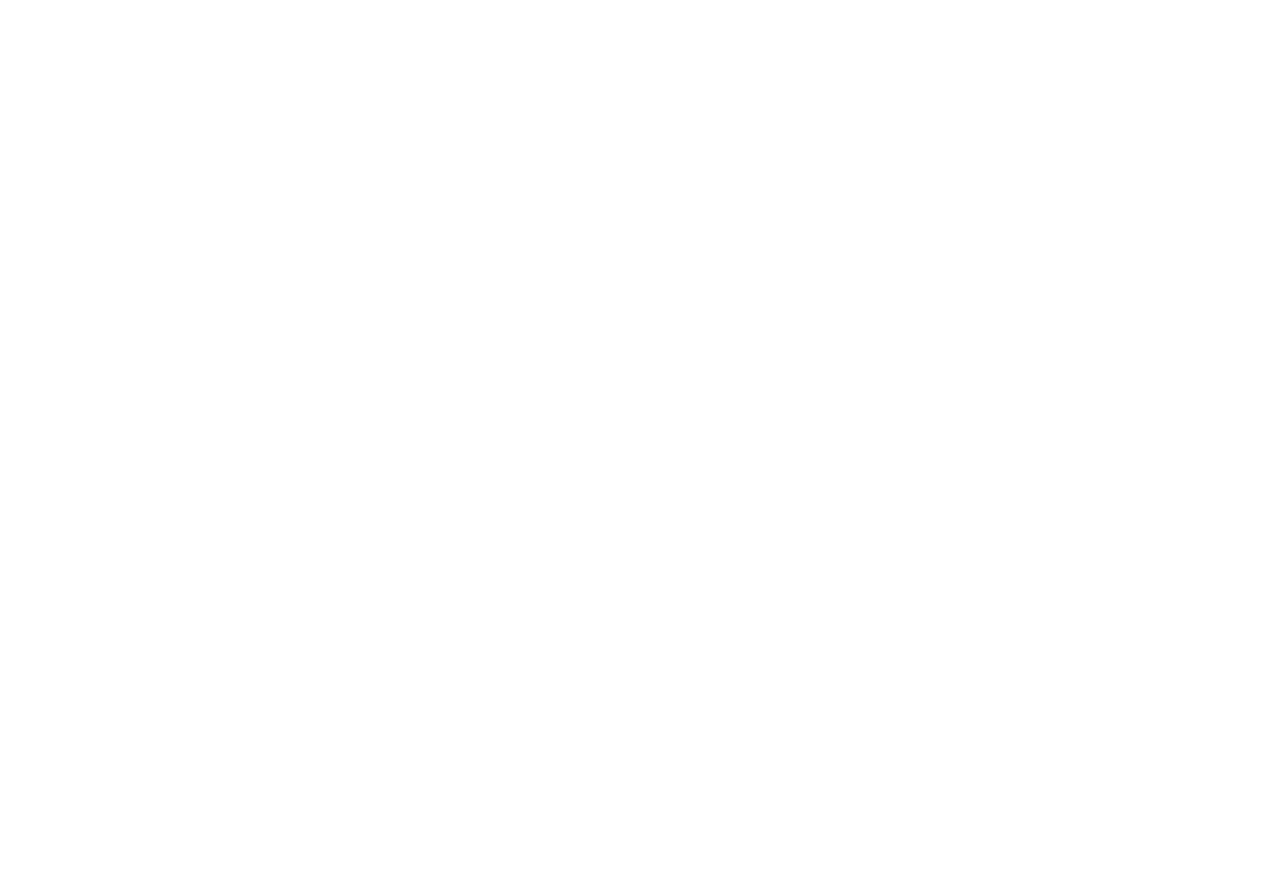
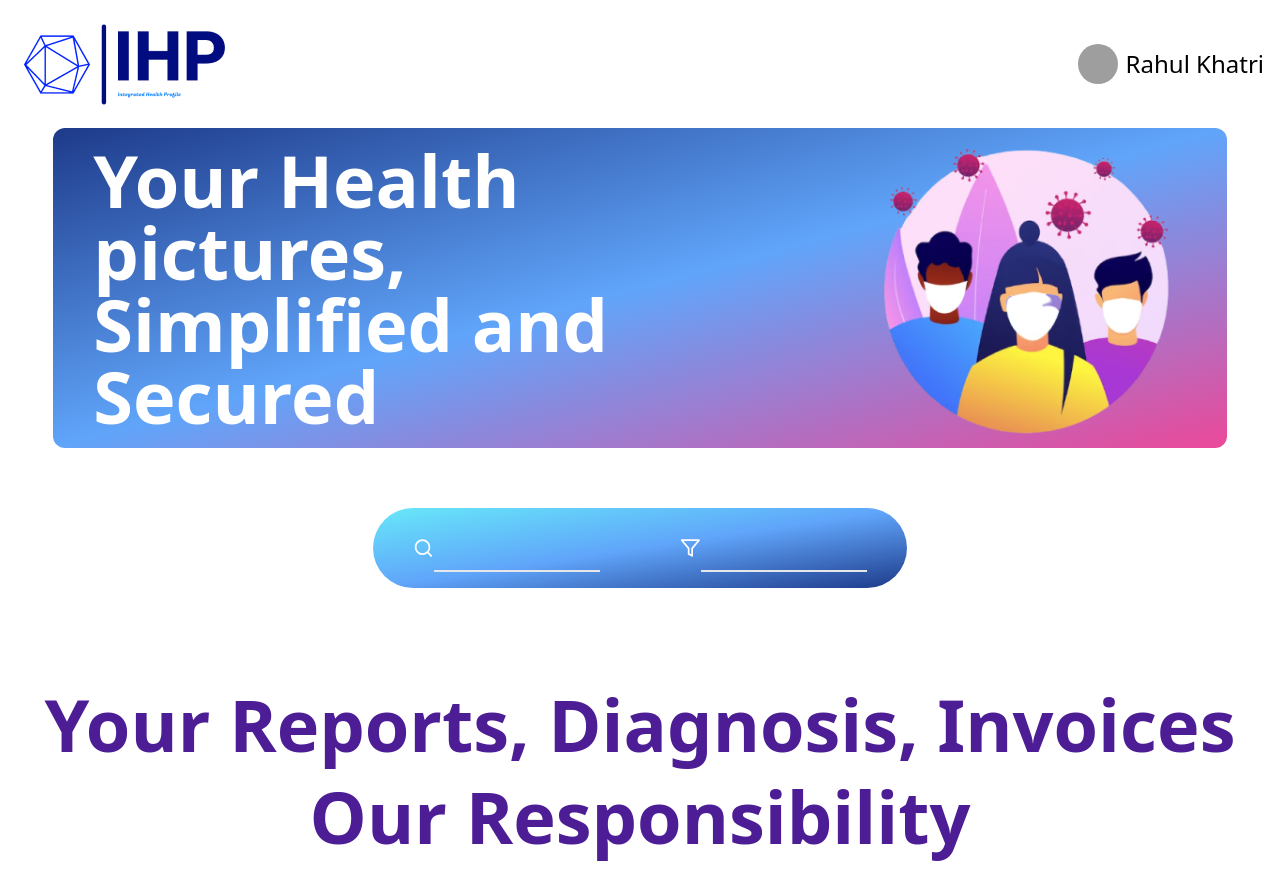
Before and after one commit to SohamGhugare/IHP, a React (Create React App) app: page /patient/profile in a window 1280 px wide. Before the commit this address had no page. Before the commit the page ends 800 px from the top, so only its background shows below. Built offline with nearby package versions, Linux system fonts and the light colour scheme; grey boxes are pictures that could not be loaded; the HTML template or start-up script is replaced by a standard one.

Commit message:
feat: patient profile

```diff
--- a/package.json
+++ b/package.json
@@ -44,6 +44,7 @@
     ]
   },
   "devDependencies": {
+    "daisyui": "^3.0.1",
     "tailwindcss": "^3.3.2"
   }
 }
--- a/src/App.js
+++ b/src/App.js
@@ -5,6 +5,7 @@
 import SigninPageDoc from "./pages/doctor/SigninPage";
 import SignupPageDoc from "./pages/doctor/SignupPage";
 import Profile from "./pages/doctor/Profile";
+import ProfileUser from "./pages/patient/ProfileUser";
 
 
 function App() {
@@ -17,6 +18,7 @@
       <Route path="/doctor/login" element={<SigninPageDoc/>}/>
       <Route path="/doctor/register" element={<SignupPageDoc/>}/>
       <Route path="/doctor/profile" element={<Profile/>}/>
+      <Route path="/patient/profile" element={<ProfileUser/>}/>
 
     </Routes>
 
--- /dev/null
+++ b/src/components/Patient/About.jsx
@@ -0,0 +1,9 @@
+import React from 'react'
+
+const About = () => {
+  return (
+    <div>About</div>
+  )
+}
+
+export default About
--- a/src/components/Patient/Banner.jsx
+++ b/src/components/Patient/Banner.jsx
@@ -1,9 +1,26 @@
 import React from 'react'
+import BannerImg from "../../assets/banner_user.png"
 
 const Banner = () => {
-  return (
-    <div>Banner</div>
-  )
+    return (
+        <div className="flex flex-col justify-between items-center justify-center">
+
+            <div className="w-11/12 md:w-500 h-80 md:h-320 bg-gradient-to-br from-blue-900 via-blue-400 to-pink-500 rounded-xl flex overflow-hidden">
+                <div className="flex flex-col justify-center flex-2 m-10">
+                    <text className="text-7xl font-bold text-white">
+                    Your Health pictures,
+                    </text>
+                    <text className="text-7xl font-bold text-white">
+                    Simplified and Secured
+                    </text>
+                </div>
+                <div className='w-2/12'>
+
+                </div>
+                <img className="w-372 h-341 flex-1 mr-5" src={BannerImg} alt="banner" />
+            </div>
+        </div>
+    )
 }
 
 export default Banner
--- /dev/null
+++ b/src/components/Patient/Searchbar.jsx
@@ -0,0 +1,28 @@
+import React from 'react'
+import TextField from '@mui/material/TextField';
+import { FiSearch, FiFilter } from 'react-icons/fi'
+
+const Searchbar = () => {
+    return (
+        <div className="flex flex-col items-center justify-center">
+            <div className="flex justify-evenly w-5/12 h-20 bg-gradient-to-tl from-blue-900 via-blue-400 to-cyan-300 rounded-full m-5">
+                <div className="flex items-center justify-center m-10 bg-gray-200 bg-opacity-50 rounded-full">
+                    <FiSearch className="text-white text-2xl" />
+                    <input
+                        type="text"
+                        className="w-full px-4 py-2 focus:outline-none bg-transparent border-b-2 border-white-500 text-white h-12 text-lg"
+                    />
+                </div>
+                <div className="flex items-center justify-center m-10 bg-gray-200 bg-opacity-50 rounded-full">
+                    <FiFilter className="text-white text-2xl" />
+                    <input
+                        type="text"
+                        className="w-full px-4 py-2 focus:outline-none bg-transparent border-b-2 border-white-500 text-white h-12 text-lg"
+                    />
+                </div>
+            </div>
+        </div>
+    )
+}
+
+export default Searchbar
--- /dev/null
+++ b/src/components/Patient/TabPanel.jsx
@@ -0,0 +1,58 @@
+import React from 'react'
+import { MdLocalPharmacy } from 'react-icons/md'
+
+const TabPanel = () => {
+    return (
+        <div className="flex flex-col items-center justify-center bg-blue-100 h-200">
+            <div className="carousel rounded-box flex items-center justify-center">
+                <div className="carousel-item w-1000">
+                    <div className="card w-90 bg-base-100 shadow-xl">
+                        <figure className="px-10 pt-10">
+                            <div className="card-actions">
+
+                                <div className="w-20 h-20 rounded-full bg-blue-500 flex items-center justify-center">
+                                    <MdLocalPharmacy className='w-10 h-10 text-white'/>
+                                </div>
+                            </div>
+                        </figure>
+                        <div className="card-body items-center text-center">
+                            <h2 className="card-title">Shoes!</h2>
+                            <p>If a dog chews shoes whose shoes does he choose?</p>
+
+                        </div>
+                    </div>
+                </div>
+                <div className="carousel-item w-1000">
+                    <div className="card w-90 bg-base-100 shadow-xl">
+                        <figure className="px-10 pt-10">
+                            <img src="/images/stock/photo-1606107557195-0e29a4b5b4aa.jpg" alt="Shoes" className="rounded-xl" />
+                        </figure>
+                        <div className="card-body items-center text-center">
+                            <h2 className="card-title">Shoes!</h2>
+                            <p>If a dog chews shoes whose shoes does he choose?</p>
+                            <div className="card-actions">
+                                <button className="btn btn-primary">Buy Now</button>
+                            </div>
+                        </div>
+                    </div>
+                </div>
+                <div className="carousel-item w-1000">
+                    <div className="card w-90 bg-base-100 shadow-xl">
+                        <figure className="px-10 pt-10">
+                            <img src="/images/stock/photo-1606107557195-0e29a4b5b4aa.jpg" alt="Shoes" className="rounded-xl" />
+                        </figure>
+                        <div className="card-body items-center text-center">
+                            <h2 className="card-title">Shoes!</h2>
+                            <p>If a dog chews shoes whose shoes does he choose?</p>
+                            <div className="card-actions">
+                                <button className="btn btn-primary">Buy Now</button>
+                            </div>
+                        </div>
+                    </div>
+                </div>
+            </div>
+        </div>
+    )
+}
+
+export default TabPanel
--- /dev/null
+++ b/src/components/Patient/TextHead.jsx
@@ -0,0 +1,23 @@
+import React from 'react'
+
+const TextHead = () => {
+    return (
+        <div className="flex flex-col items-center justify-center">
+
+            <div className="flex flex-col justify-center flex-2 m-10">
+
+                <text className="text-7xl font-bold text-violet-900 text-center mb-5">
+                    Your Reports, Diagnosis, Invoices
+
+                </text>
+                <text className="text-7xl font-bold text-violet-900 text-center">
+
+                    Our Responsibility
+                </text>
+            </div>
+
+        </div>
+    )
+}
+
+export default TextHead
--- a/src/pages/doctor/Profile.jsx
+++ b/src/pages/doctor/Profile.jsx
@@ -4,9 +4,6 @@
 import Searchbar from '../../components/Doctor/Searchbar'
 import About from '../../components/Doctor/About'
 import { BsQrCodeScan } from "react-icons/bs";
-import Fab from '@mui/material/Fab';
-
-
 
 const Profile = () => {
   return (
--- /dev/null
+++ b/src/pages/patient/ProfileUser.jsx
@@ -0,0 +1,31 @@
+import React from 'react'
+import Header from "../../components/common/Header"
+import Banner from '../../components/Patient/Banner'
+import TabPanel from '../../components/Patient/TabPanel'
+import Searchbar from '../../components/Patient/Searchbar'
+import TextHead from '../../components/Patient/TextHead'
+
+const ProfileUser = () => {
+  return (
+    <div className="flex flex-col justify-between ">
+      <Header />
+      <Banner />
+      <div className="mt-10">
+        <Searchbar />
+      </div>
+      <div className="mt-10">
+        <TextHead />
+      </div>
+
+      {/* <div>
+      for popup table
+      </div> */}
+{/*
+      <div className="mt-10">
+        <TabPanel/>
+      </div> */}
+    </div>
+  )
+}
+
+export default ProfileUser
--- a/tailwind.config.js
+++ b/tailwind.config.js
@@ -1,11 +1,10 @@
 /** @type {import('tailwindcss').Config} */
 module.exports = {
-  content: ["./src/**/*.{js,jsx,ts,tsx}"],
+  content: [
+      "./src/**/*.{js,ts,jsx,tsx}",
+  ],
   theme: {
       extend: {},
-      fontFamily: {
-        sans: ['Roboto', 'sans-serif'],
-      },
   },
-  plugins: [],
-};
+  plugins: [require("daisyui")]
+  }
```
Also changed, not shown: src/assets/banner_user.png (added), 1 other file (tests, documents, lock files or other folders).
